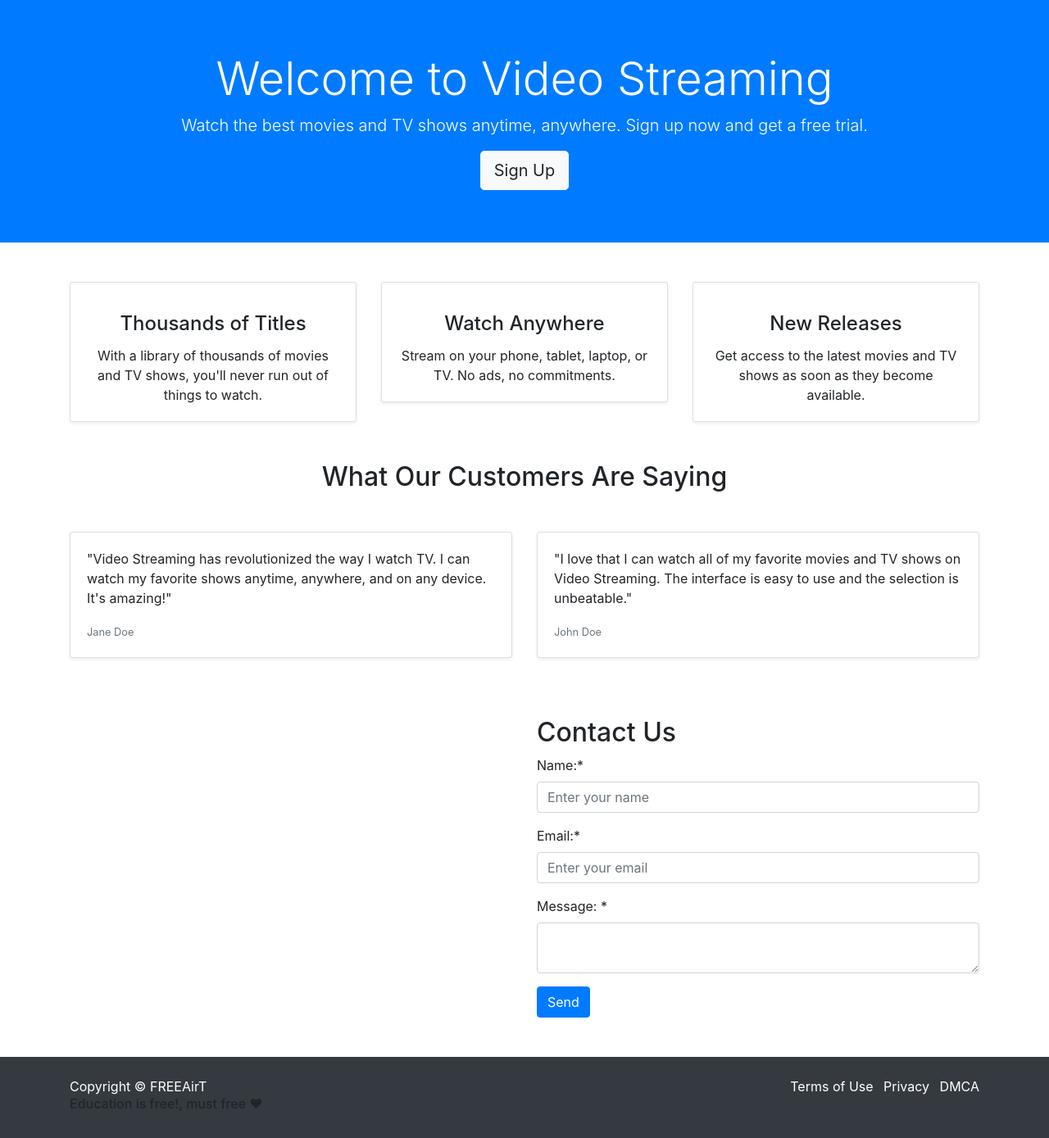
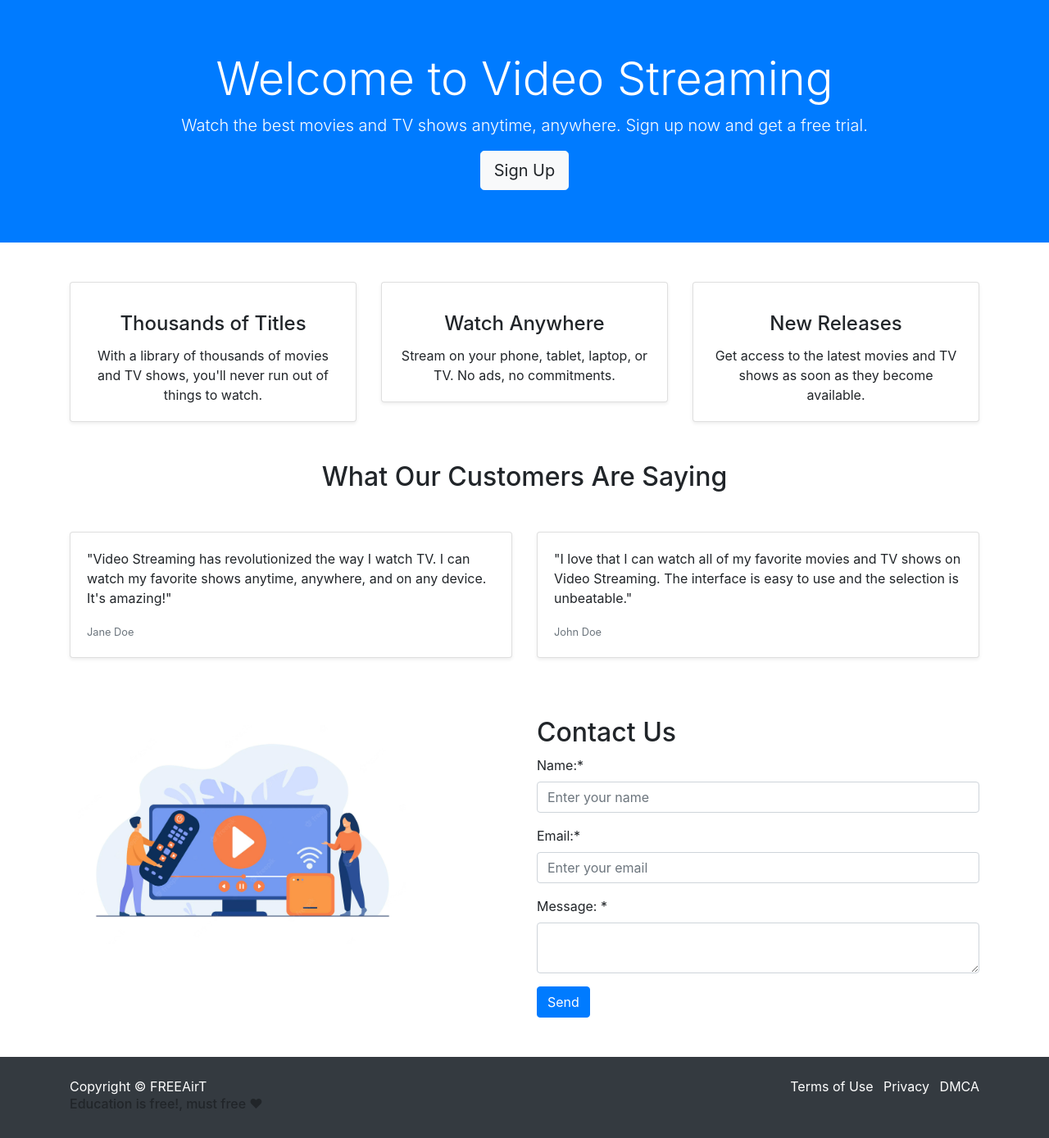
Before and after one commit to shreyashchavan/freeairt, a Flask app: page / in a window 1280 px wide. Shown: the part 57-1446 px from the top of the page at 82% size. Run offline with Flask 2, Linux system fonts and the light colour scheme; some libraries are stand-ins or nearby versions.

Commit message:
Update index.html

```diff
--- a/templates/index.html
+++ b/templates/index.html
@@ -7,7 +7,12 @@
   <div class="container">
     <h1 class="display-4">Welcome to Video Streaming</h1>
     <p class="lead">Watch the best movies and TV shows anytime, anywhere. Sign up now and get a free trial.</p>
+    {% if current_user.is_authenticated==0 %}
     <a href="{{ url_for('register') }}" class="btn btn-lg btn-light">Sign Up</a>
+    {% endif %}
+    {% if current_user.is_authenticated %}
+    <a href="{{ url_for('register') }}" class="btn btn-lg btn-light">Goto Courses</a>
+    {% endif %}
   </div>
 </div>
 
@@ -26,7 +31,7 @@
     <div class="col-md-4">
       <div class="card shadow-sm">
         <div class="card-body text-center">
-          <i class="fas fa-desktop fa-4x"></i>
+          <i class="fa fa-desktop fa-4x"></i>
           <h4 class="card-title mt-3">Watch Anywhere</h4>
           <p class="card-text">Stream on your phone, tablet, laptop, or TV. No ads, no commitments.</p>
         </div>
@@ -35,7 +40,7 @@
     <div class="col-md-4">
       <div class="card shadow-sm">
         <div class="card-body text-center">
-          <i class="fas fa-clock fa-4x"></i>
+          <i class="fa fa-paper-plane fa-4x"></i>
           <h4 class="card-title mt-3">New Releases</h4>
           <p class="card-text">Get access to the latest movies and TV shows as soon as they become available.</p>
         </div>
@@ -43,8 +48,6 @@
     </div>
   </div>
 </div>
-
-<!-- Testimonials -->
 <div class="container mt-5">
   <h2 class="text-center mb-5">What Our Customers Are Saying</h2>
   <div class="row">
@@ -71,8 +74,11 @@
 <div class="container mt-5 mb-5">
   <div class="row">
     <div class="col-md-6">
-      <!-- Google Map -->
-      <div id="map"></div>
+     <img src="{{ url_for('static', filename='streaming.webp')}}" style="width: 100%;
+     max-width: 400px;
+     height: auto;
+     border-radius: 8px;
+     margin: 10px;">
     </div>
     <div class="col-md-6">
       <!-- Contact Form -->
```
